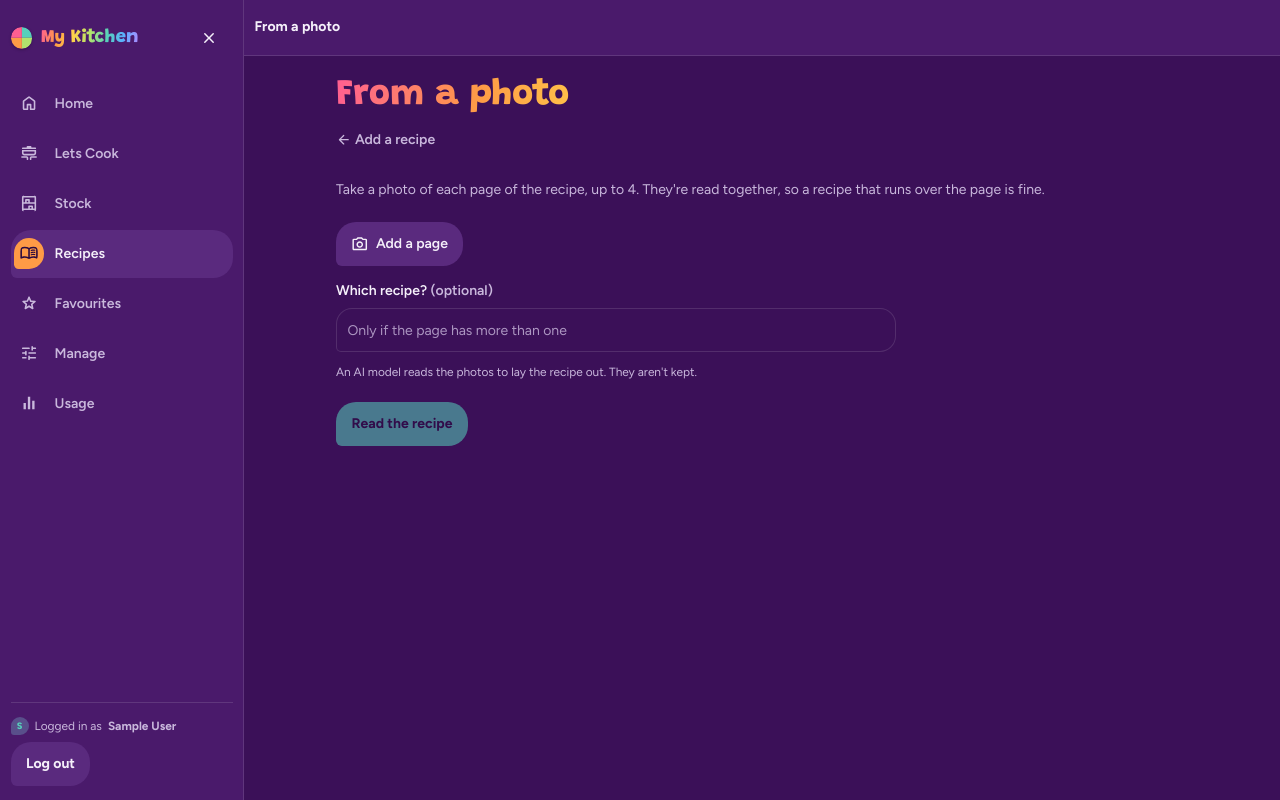
After one commit to amiablealex/my-kitchen, a Flask app: page /cook/recipe/import/photo in a window 1280 px wide. The commit adds this page. Run offline with Flask 3, Linux system fonts and the light colour scheme; the visitor is signed in with stand-in values (Sample User, id 1); some libraries are stand-ins or nearby versions.

Commit message:
0.35.0: add a recipe from photos, several pages read together

```diff
--- a/addon/config.yaml
+++ b/addon/config.yaml
@@ -1,5 +1,5 @@
 name: My Kitchen
-version: "0.34.1"
+version: "0.35.0"
 slug: my_kitchen
 description: Self-hosted household recipe generator (LLM-powered).
 url: https://github.com/amiablealex/my-kitchen
--- a/my_kitchen/models.py
+++ b/my_kitchen/models.py
@@ -361,6 +361,10 @@ class Recipe(db.Model):
     # Where an imported recipe came from (Phase 34): shown as "from
     # bbcgoodfood.com" on the recipe page and its print view. NULL otherwise.
     source_url = db.Column(db.String, nullable=True)
+    # How an imported recipe came in (Phase 35): "link" | "text" | "photo".
+    # A photo import has no URL, so this is what lets the page say "from a
+    # photo". NULL for AI and hand-made recipes (and 0.34 imports).
+    import_method = db.Column(db.String, nullable=True)
 
     @property
     def source_host(self):
--- a/my_kitchen/static/css/app.css
+++ b/my_kitchen/static/css/app.css
@@ -2036,3 +2036,23 @@ body.is-selecting .recipe-row .row-archive { visibility: hidden; }
 .add-option-text { display: flex; flex-direction: column; gap: 4px; min-width: 0; }
 .add-option-title { font-family: var(--font-display); font-size: 1.2rem; line-height: 1.2; }
 .add-option-sub { color: var(--text-muted); font-size: var(--fs-small); line-height: 1.4; }
+
+/* ======================================= recipe from a photo (0.35) ==== */
+.form .photo-strip { list-style: none; display: grid; grid-template-columns: repeat(auto-fill, minmax(96px, 1fr));
+  gap: var(--space-3); margin: 0 0 var(--space-3); padding: 0; }
+.form .photo-strip[hidden] { display: none; }
+.form .photo-page { position: relative; margin: 0; aspect-ratio: 3 / 4; border-radius: var(--petal-sm); overflow: hidden;
+  background: var(--surface-2); }
+.photo-page img { display: block; width: 100%; height: 100%; object-fit: cover; }
+.photo-n { position: absolute; left: 6px; top: 6px; display: grid; place-items: center; min-width: 24px; height: 24px;
+  padding: 0 6px; border-radius: 12px 12px 12px 4px; background: var(--accent-3); color: var(--on-accent);
+  font-weight: 800; font-size: 0.8rem; }
+.photo-x { position: absolute; right: 4px; top: 4px; width: 32px; height: 32px; min-height: 0; padding: 0;
+  border: 0; border-radius: 16px; background: rgba(20, 4, 32, 0.72); color: #fff; font-size: 1.2rem;
+  line-height: 1; cursor: pointer; }
+.photo-x[hidden] { display: none; }
+.form .photo-add { position: relative; display: inline-flex; flex-direction: row; align-items: center;
+  align-self: flex-start; width: auto; gap: var(--space-2); margin: 0 0 var(--space-4); cursor: pointer; }
+.form .photo-add[hidden] { display: none; }
+.form .photo-add > input { position: absolute; opacity: 0; width: 1px; height: 1px; margin: 0; pointer-events: none; }
+.rm-source--plain { color: var(--text-muted); }
--- /dev/null
+++ b/my_kitchen/static/photo_import.js
@@ -0,0 +1,106 @@
+// Recipe from a photo (Phase 35). Markup: templates/wizard/recipe_photo.html.
+// Each picked photo is shrunk on the phone (long edge 1600px, JPEG) and shown
+// as a numbered page. On submit the shrunk pages are put into the form's real
+// file input (via DataTransfer) and the form posts normally, so the server's
+// reply — the review form — simply loads as the next page.
+(function () {
+  var form = document.getElementById("photo-form");
+  if (!form) return;
+  var MAX_EDGE = 1600;
+  var MAX = +form.dataset.maxPages || 4;
+  var pick = document.getElementById("photo-pick");
+  var real = document.getElementById("photo-pages");
+  var strip = document.getElementById("photo-strip");
+  var addBtn = document.getElementById("photo-add");
+  var go = document.getElementById("photo-go");
+  var err = document.getElementById("photo-error");
+  var pages = [];   // [{blob, url}]
+
+  function error(msg) { err.textContent = msg || ""; err.hidden = !msg; }
+
+  function shrink(file) {
+    return new Promise(function (resolve, reject) {
+      var img = new Image();
+      var url = URL.createObjectURL(file);
+      img.onload = function () {
+        var scale = Math.min(1, MAX_EDGE / Math.max(img.naturalWidth, img.naturalHeight));
+        var c = document.createElement("canvas");
+        c.width = Math.round(img.naturalWidth * scale);
+        c.height = Math.round(img.naturalHeight * scale);
+        c.getContext("2d").drawImage(img, 0, 0, c.width, c.height);
+        URL.revokeObjectURL(url);
+        c.toBlob(function (b) { b ? resolve(b) : reject(); }, "image/jpeg", 0.85);
+      };
+      img.onerror = function () { URL.revokeObjectURL(url); reject(); };
+      img.src = url;
+    });
+  }
+
+  function render() {
+    strip.innerHTML = "";
+    pages.forEach(function (p, i) {
+      var li = document.createElement("li");
+      li.className = "photo-page";
+      var im = document.createElement("img");
+      im.src = p.url;
+      im.alt = "Page " + (i + 1);
+      var n = document.createElement("span");
+      n.className = "photo-n";
+      n.textContent = i + 1;
+      var x = document.createElement("button");
+      x.type = "button";
+      x.className = "photo-x";
+      x.setAttribute("aria-label", "Remove page " + (i + 1));
+      x.textContent = "×";
+      x.addEventListener("click", function () {
+        URL.revokeObjectURL(p.url);
+        pages.splice(i, 1);
+        render();
+      });
+      li.appendChild(im); li.appendChild(n); li.appendChild(x);
+      strip.appendChild(li);
+    });
+    strip.hidden = pages.length === 0;
+    addBtn.hidden = pages.length >= MAX;
+    addBtn.querySelector("span").textContent = pages.length ? "Add another page" : "Add a page";
+    go.disabled = pages.length === 0;
+    go.textContent = pages.length > 1 ? "Read the recipe (" + pages.length + " pages)" : "Read the recipe";
+  }
+
+  pick.addEventListener("change", function () {
+    var files = Array.prototype.slice.call(pick.files || []);
+    pick.value = "";
+    error("");
+    var room = MAX - pages.length;
+    if (files.length > room) error("Up to " + MAX + " pages — the first " + room + " were added.");
+    files.slice(0, room).reduce(function (chain, f) {
+      return chain.then(function () {
+        return shrink(f).then(function (blob) {
+          pages.push({ blob: blob, url: URL.createObjectURL(blob) });
+          render();
+        }, function () { error("One photo couldn't be opened, so it was skipped."); });
+      });
+    }, Promise.resolve());
+  });
+
+  form.addEventListener("submit", function (e) {
+    if (!pages.length) { e.preventDefault(); return; }
+    try {
+      var dt = new DataTransfer();
+      pages.forEach(function (p, i) {
+        dt.items.add(new File([p.blob], "page-" + (i + 1) + ".jpg", { type: "image/jpeg" }));
+      });
+      real.files = dt.files;
+    } catch (ex) {
+      e.preventDefault();
+      error("This browser can't send the photos. Try another browser, or paste the recipe's text instead.");
+      return;
+    }
+    go.disabled = true;
+    addBtn.hidden = true;
+    strip.querySelectorAll(".photo-x").forEach(function (b) { b.hidden = true; });
+    go.textContent = "Reading " + (pages.length > 1 ? pages.length + " pages" : "the recipe") + "…";
+  });
+
+  render();
+})();
--- a/my_kitchen/static/sw.js
+++ b/my_kitchen/static/sw.js
@@ -7,7 +7,7 @@
    (HTTPS or localhost) — on a plain-HTTP LAN address this registers as a no-op,
    which is fine; the manifest still makes the app installable where supported. */
 
-const CACHE = "mykitchen-static-v21";  // v21: add-a-recipe chooser (0.34.1)
+const CACHE = "mykitchen-static-v22";  // v22: recipe from a photo (0.35.0)
 const ASSETS = [
   "css/app.css",
   "fonts/figtree-var.woff2",
--- a/my_kitchen/templates/_icons.html
+++ b/my_kitchen/templates/_icons.html
@@ -2,6 +2,7 @@
    Decorative by default (aria-hidden); give the *button/link* an aria-label.
    Colour via currentColor; size via the .icon CSS rule. #}
 {% set _ICONS = {
+  "photo_camera": "M480-260q75 0 127.5-52.5T660-440q0-75-52.5-127.5T480-620q-75 0-127.5 52.5T300-440q0 75 52.5 127.5T480-260Zm0-80q-42 0-71-29t-29-71q0-42 29-71t71-29q42 0 71 29t29 71q0 42-29 71t-71 29ZM160-120q-33 0-56.5-23.5T80-200v-480q0-33 23.5-56.5T160-760h126l74-80h240l74 80h126q33 0 56.5 23.5T880-680v480q0 33-23.5 56.5T800-120H160Zm0-80h640v-480H638l-73-80H395l-73 80H160v480Zm320-240Z",
   "link": "M440-280H280q-83 0-141.5-58.5T80-480q0-83 58.5-141.5T280-680h160v80H280q-50 0-85 35t-35 85q0 50 35 85t85 35h160v80ZM320-440v-80h320v80H320Zm200 160v-80h160q50 0 85-35t35-85q0-50-35-85t-85-35H520v-80h160q83 0 141.5 58.5T880-480q0 83-58.5 141.5T680-280H520Z",
   "receipt": "M200-880h560v800l-70-35-70 35-70-35-70 35-70-35-70 35-70-35-70 35v-800Zm50 50v660h460v-660H250Zm80 110h300v50H330v-50Zm0 120h300v50H330v-50Zm0 120h180v50H330v-50Z",
   "home": "M240-200h120v-200q0-17 11.5-28.5T400-440h160q17 0 28.5 11.5T600-400v200h120v-360L480-740 240-560v360Zm-80 0v-360q0-19 8.5-36t23.5-28l240-180q21-16 48-16t48 16l240 180q15 11 23.5 28t8.5 36v360q0 33-23.5 56.5T720-120H560q-17 0-28.5-11.5T520-160v-200h-80v200q0 17-11.5 28.5T400-120H240q-33 0-56.5-23.5T160-200Zm320-270Z",
--- a/my_kitchen/templates/base.html
+++ b/my_kitchen/templates/base.html
@@ -27,7 +27,7 @@
 {% if ep == 'main.index' %}{% set nav_active.x = 'home' %}
 {# Adding, writing, importing and editing recipes belong to Recipes, though
    their routes live in the wizard blueprint. #}
-{% elif ep in ('wizard.recipe_add', 'wizard.recipe_new', 'wizard.recipe_import', 'wizard.recipe_edit') %}{% set nav_active.x = 'recipes' %}
+{% elif ep in ('wizard.recipe_add', 'wizard.recipe_new', 'wizard.recipe_import', 'wizard.recipe_import_photo', 'wizard.recipe_edit') %}{% set nav_active.x = 'recipes' %}
 {% elif ep.startswith('wizard.') %}{% set nav_active.x = 'cook' %}
 {% elif ep.startswith('stock.') %}{% set nav_active.x = 'stock' %}
 {% elif ep == 'history.favourites' %}{% set nav_active.x = 'favourites' %}
--- a/my_kitchen/templates/wizard/recipe.html
+++ b/my_kitchen/templates/wizard/recipe.html
@@ -126,7 +126,8 @@
       <span class="rm-item" id="tag-meal-pill"{% if not recipe.meal_type %} hidden{% endif %}>{{ recipe.meal_type or "" }}</span>
       <span class="rm-item" id="tag-cuisine-pill"{% if not (cuisine_allowed and recipe.cuisine) %} hidden{% endif %}>{{ recipe.cuisine or "" }}</span>
       {% if band %}<span class="rm-item meta-i">{{ icon('schedule') }}{{ band }}</span>{% endif %}
-      {% if recipe.source_host %}<a class="rm-item rm-source" href="{{ recipe.source_url }}" target="_blank" rel="noopener noreferrer">from {{ recipe.source_host }}</a>{% endif %}
+      {% if recipe.source_host %}<a class="rm-item rm-source" href="{{ recipe.source_url }}" target="_blank" rel="noopener noreferrer">from {{ recipe.source_host }}</a>
+      {% elif recipe.import_method == "photo" %}<span class="rm-item rm-source--plain">from a photo</span>{% endif %}
     </p>
     <div class="recipe-tags-edit" id="recipe-tags-edit" hidden>
       <label>Meal type
--- a/my_kitchen/templates/wizard/recipe_form.html
+++ b/my_kitchen/templates/wizard/recipe_form.html
@@ -15,7 +15,7 @@
   {% if is_import %}
     {# Phase 34: the create form is the import's review step. Nothing is saved
        until Save. #}
-    <p class="rf-import-note">{% if source_url %}From <a href="{{ source_url }}" target="_blank" rel="noopener noreferrer">{{ source_url | urlhost }}</a>. {% endif %}Check it over and fix anything that came through oddly, then save.</p>
+    <p class="rf-import-note">{% if source_url %}From <a href="{{ source_url }}" target="_blank" rel="noopener noreferrer">{{ source_url | urlhost }}</a>. {% elif import_method == "photo" %}From your photos. {% endif %}Check it over and fix anything that came through oddly, then save.</p>
   {% endif %}
 
   <form method="post" action="{{ form_action }}" id="recipe-form" class="form rf-form">
@@ -23,6 +23,7 @@
     {% if is_import %}
       <input type="hidden" name="source" value="imported">
       <input type="hidden" name="source_url" value="{{ source_url or '' }}">
+      <input type="hidden" name="import_method" value="{{ import_method or '' }}">
     {% endif %}
 
     <label>Title
--- /dev/null
+++ b/my_kitchen/templates/wizard/recipe_photo.html
@@ -0,0 +1,38 @@
+{% extends "base.html" %}
+{% from "_icons.html" import icon %}
+{% block title %}Recipe from a photo — My Kitchen{% endblock %}
+{% block page_title %}From a photo{% endblock %}
+{% block content %}
+  {# Phase 35. Photos of each page, shrunk on the phone by photo_import.js,
+     sent together so a recipe over a page turn is read whole. The result opens
+     in the create form for checking; the photos aren't kept. #}
+  <h1 class="display">From a photo</h1>
+  <p><a class="back-link" href="{{ url_for('wizard.recipe_add') }}">{{ icon('arrow_back') }} Add a recipe</a></p>
+  <p class="lead">Take a photo of each page of the recipe, up to {{ max_pages }}. They're read together, so a recipe that runs over the page is fine.</p>
+
+  <form method="post" action="{{ url_for('wizard.recipe_import_photo') }}" enctype="multipart/form-data"
+        class="form photo-form" id="photo-form" data-max-pages="{{ max_pages }}">
+    <input type="hidden" name="csrf_token" value="{{ csrf_token() }}">
+    {# What's actually submitted: photo_import.js fills it with the shrunk pages. #}
+    <input type="file" name="pages" multiple hidden id="photo-pages">
+
+    <ol class="photo-strip" id="photo-strip" aria-label="Pages"></ol>
+    <label class="btn photo-add" id="photo-add">{{ icon('photo_camera') }} <span>Add a page</span>
+      <input type="file" accept="image/*" multiple id="photo-pick">
+    </label>
+    <p class="needs-error" id="photo-error" hidden></p>
+
+    <label>Which recipe? <span class="muted">(optional)</span>
+      <input type="text" name="which" value="{{ which }}" maxlength="120"
+             placeholder="Only if the page has more than one">
+    </label>
+    <p class="muted import-note">An AI model reads the photos to lay the recipe out. They aren't kept.</p>
+    <div class="rf-actions">
+      <button type="submit" class="btn btn--primary" id="photo-go" disabled>Read the recipe</button>
+    </div>
+  </form>
+{% endblock %}
+
+{% block scripts %}
+  <script src="{{ url_for('static', filename='photo_import.js') }}"></script>
+{% endblock %}
--- a/my_kitchen/templates/wizard/recipe_share.html
+++ b/my_kitchen/templates/wizard/recipe_share.html
@@ -16,7 +16,8 @@
   {% if recipe.blurb %}
     <p class="recipe-blurb">{{ recipe.blurb }}</p>
   {% endif %}
-  {% if recipe.source_host %}<p class="recipe-source muted">From {{ recipe.source_host }}</p>{% endif %}
+  {% if recipe.source_host %}<p class="recipe-source muted">From {{ recipe.source_host }}</p>
+  {% elif recipe.import_method == "photo" %}<p class="recipe-source muted">From a photo</p>{% endif %}
   <p class="recipe-serves">
     Serves {{ recipe.servings }}
     {%- if recipe.meal_type %} · {{ recipe.meal_type }}{% endif %}
--- a/my_kitchen/wizard/routes.py
+++ b/my_kitchen/wizard/routes.py
@@ -21,7 +21,8 @@ from ..models import (
     COMMENT_MAX_CHARS, TAG_TYPE_CHOICES, TAG_TYPE_HINTS, utcnow,
     SPECIAL_REQUEST_MAX_CHARS, KITCHEN_MENTION, QUESTION_MAX_CHARS,
 )
-from ..llm.importer import ImportProblem, import_recipe
+from ..llm.importer import PHOTO_MAX_PAGES, ImportProblem, import_recipe
+from ..llm.providers import provider_reads_images
 from ..llm.qa import answer_question
 from ..llm.service import (
     start_generation, combined_dietary, clean_special_request,
@@ -32,6 +33,7 @@ from ..usage.service import (
 )
 from .suggestions import suggest_recipes
 from ..stock.service import search_catalogue
+from ..stock.routes import _image_mime
 # Reuse the manage blueprint's ingredient-creation validation rather than
 # duplicating the name/category/staple handling (Phase 4a add-and-link). One-way
 # import — manage.routes doesn't import wizard, so there's no cycle.
@@ -1029,7 +1031,7 @@ def _normalise_tags(meal_type_raw, cuisine_raw):
     return meal_type, cuisine
 
 
-def _save_recipe_from_form(recipe=None, source="user", source_url=None):
+def _save_recipe_from_form(recipe=None, source="user", source_url=None, import_method=None):
     """Create (recipe=None) or update a source='user' or 'imported' recipe in
     place. Writes the structured recipe_ingredients rows AND ingredients_json
     (display parity with AI recipes / keeps the 'still written' invariant).
@@ -1078,7 +1080,8 @@ def _save_recipe_from_form(recipe=None, source="user", source_url=None):
     if creating:
         recipe = Recipe(source=source, generation_id=None,
                         created_by_user_id=current_user.id,
-                        source_url=source_url if source == "imported" else None)
+                        source_url=source_url if source == "imported" else None,
+                        import_method=import_method if source == "imported" else None)
         db.session.add(recipe)
 
     recipe.title = title
@@ -1181,7 +1184,8 @@ def _recipe_to_prefill(recipe):
     }
 
 
-def _form_context(mode, recipe=None, from_form=False, prefill=None, source_url=None):
+def _form_context(mode, recipe=None, from_form=False, prefill=None, source_url=None,
+                  import_method=None):
     """mode: "new" | "edit" | "import" (Phase 34: the create form, pre-filled
     from an import, as its review step)."""
     if prefill is not None:
@@ -1210,6 +1214,7 @@ def _form_context(mode, recipe=None, from_form=False, prefill=None, source_url=N
         "cuisines": CUISINES, "cuisine_meal_types": CUISINE_MEAL_TYPES,
         "time_bands": TIME_BANDS,
         "source_url": source_url or (recipe.source_url if recipe is not None else None),
+        "import_method": import_method,
         "imported": mode == "import" or (recipe is not None and recipe.source == "imported"),
     }
 
@@ -1219,17 +1224,24 @@ def _clean_source_url(raw):
     return raw if urlparse(raw).scheme in ("http", "https") else None
 
 
+IMPORT_METHODS = ("link", "text", "photo")
+
+
 @wizard_bp.route("/recipe/new", methods=["GET", "POST"])
 def recipe_new():
     if request.method == "POST":
         imported = request.form.get("source") == "imported"
         source_url = _clean_source_url(request.form.get("source_url"))
+        method = request.form.get("import_method")
+        method = "link" if source_url else (method if method in IMPORT_METHODS else "text")
         recipe, error = _save_recipe_from_form(
-            None, source="imported" if imported else "user", source_url=source_url)
+            None, source="imported" if imported else "user", source_url=source_url,
+            import_method=method)
         if error:
             flash(error, "error")
             return render_template("wizard/recipe_form.html", **_form_context(
-                "import" if imported else "new", from_form=True, source_url=source_url))
+                "import" if imported else "new", from_form=True, source_url=source_url,
+                import_method=method))
         flash("Recipe imported." if imported else "Recipe created.", "success")
         return redirect(url_for("wizard.recipe", recipe_id=recipe.id))
     return render_template("wizard/recipe_form.html", **_form_context("new"))
@@ -1261,8 +1273,10 @@ def recipe_edit(recipe_id):
 @wizard_bp.route("/recipe/add")
 def recipe_add():
     """The one way in to adding a recipe: a choice of how (0.34.1). By hand ->
-    the create form; from the web -> the import page."""
-    return render_template("wizard/recipe_add.html")
+    the create form; from the web -> the import page; from a photo (Phase 35,
+    only when the provider reads images) -> the photo page."""
+    return render_template("wizard/recipe_add.html",
+                           photos_enabled=provider_reads_images(current_app.config))
 
 
 @wizard_bp.route("/recipe/import", methods=["GET", "POST"])
@@ -1283,9 +1297,45 @@ def recipe_import():
                 problem = str(e)
             else:
                 return render_template("wizard/recipe_form.html", **_form_context(
-                    "import", prefill=_import_prefill(recipe), source_url=source_url))
+                    "import", prefill=_import_prefill(recipe), source_url=source_url,
+                    import_method="link" if url else "text"))
         flash(problem, "error")
     return render_template("wizard/recipe_import.html", url=url, text=text)
+
+
+@wizard_bp.route("/recipe/import/photo", methods=["GET", "POST"])
+def recipe_import_photo():
+    """Import a recipe from photos of its pages (Phase 35). The browser shrinks
+    each photo; every page goes to the AI in one call, so a recipe that runs
+    across pages is read whole. The photos are held in memory only. Success
+    renders the create form as the review step, as for a web import."""
+    if not provider_reads_images(current_app.config):
+        abort(404)
+    which = (request.form.get("which") or "").strip()
+    if request.method == "POST":
+        problem = import_blocked_reason(current_user.id)
+        if not problem:
+            pages = []
+            for f in request.files.getlist("pages")[:PHOTO_MAX_PAGES]:
+                data = f.read()
+                mime = _image_mime(data)
+                if mime:
+                    pages.append((data, mime))
+            if not pages:
+                problem = "Add a photo of the recipe first."
+            else:
+                try:
+                    recipe, _ = import_recipe(current_app.config, current_user.id,
+                                              images=pages, which=which)
+                except ImportProblem as e:
+                    problem = str(e)
+                else:
+                    return render_template("wizard/recipe_form.html", **_form_context(
+                        "import", prefill=_import_prefill(recipe), import_method="photo"))
+                finally:
+                    del pages
+        flash(problem, "error")
+    return render_template("wizard/recipe_photo.html", which=which, max_pages=PHOTO_MAX_PAGES)
 
 
 def _import_prefill(r):
```
Also changed, not shown: addon/DOCS.md (+6 -3 lines), docs/phase35_summary.md (added, +54 -0 lines), migrations/versions/d7f3b2a96c18_recipe_import_method.py (added, +25 -0 lines), my_kitchen/llm/importer.py (+44 -15 lines), my_kitchen/llm/providers.py (+9 -5 lines), my_kitchen/templates/wizard/recipe_add.html (+11 -1 lines), addon/CHANGELOG.md.
